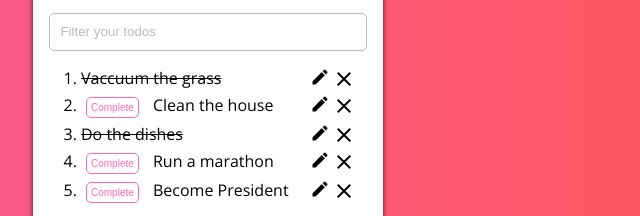
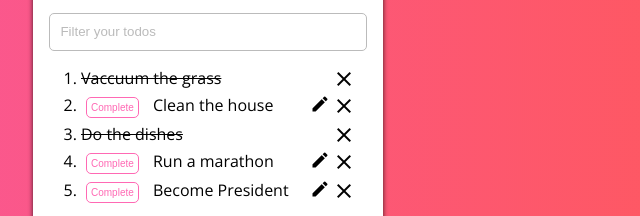
Before and after one commit to smithms91/Angular-TODO-App, a plain HTML site: page index.html in a window 1280 px wide. Shown: the part 280-496 px from the top of the page, 432-1072 px from the left. Drawn offline with nearby package versions, Linux system fonts and the light colour scheme.

Commit message:
Update index.html

```diff
--- a/index.html
+++ b/index.html
@@ -19,7 +19,7 @@
         <li class="items" ng-class="{ 'completed': item.completed }" ng-repeat="item in ctrl.objects | filter:searchText track by $index">
             <input type="button" class="complete_button" value="Complete" ng-if="!item.completed" ng-click="ctrl.nowComplete($index)">
             {{item.task}}
-            <i class="material-icons edit" ng-click="ctrl.editItem($index, item);">edit</i>
+            <i class="material-icons edit" ng-if="!item.completed" ng-click="ctrl.editItem($index, item);">edit</i>
             <i class="material-icons clear" ng-click="ctrl.removeItem($index);">clear</i>
         </li>
     </ol>
```
